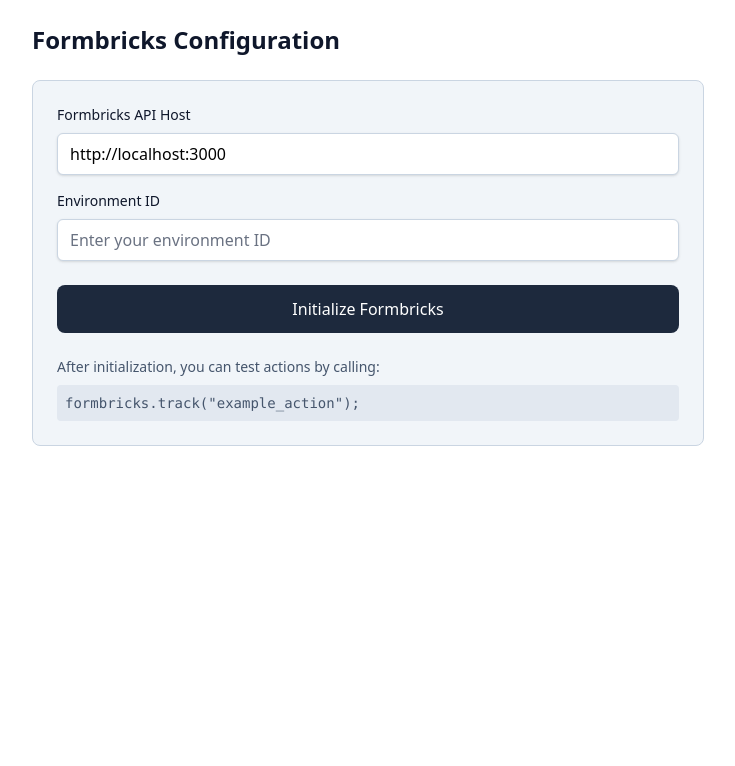
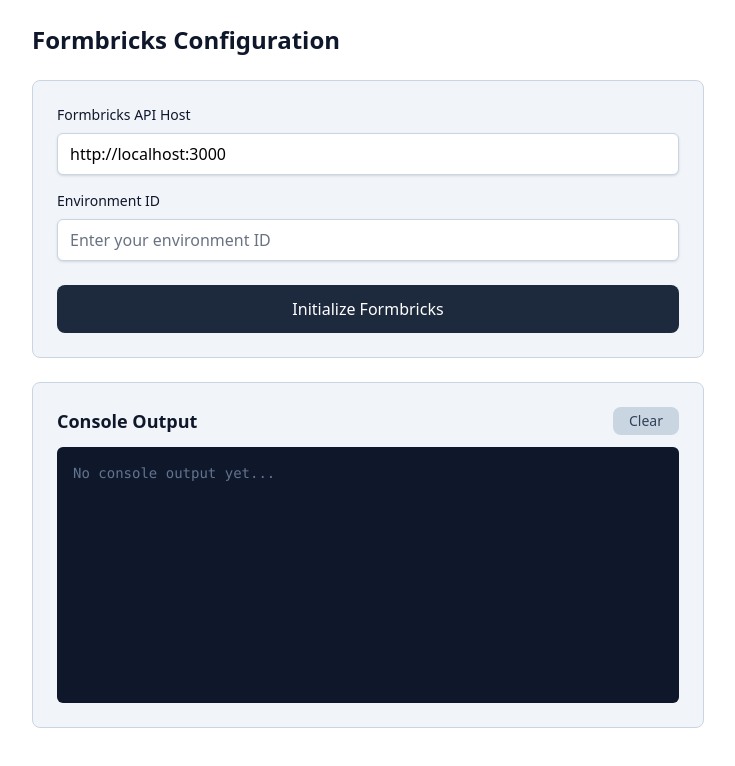
Before and after one commit to formbricks/js, a Next.js app in the folder apps/playground/: page /connect in a window 1280 px wide. Shown: the top 766 px of the page, without its empty margins (272-1007 px from the left). Built offline with nearby package versions, Linux system fonts and the light colour scheme.

Commit message:
Played around a little

```diff
--- a/apps/playground/app/connect/page.tsx
+++ b/apps/playground/app/connect/page.tsx
@@ -1,6 +1,6 @@
 "use client";
 
-import { useState, useEffect } from "react";
+import { useState, useEffect, useRef } from "react";
 import formbricks from "@formbricks/js";
 
 export default function ConfigFormPage(): React.JSX.Element {
@@ -8,6 +8,126 @@
   const [environmentId, setEnvironmentId] = useState("");
   const [isConnected, setIsConnected] = useState(false);
   const [error, setError] = useState("");
+  const [logs, setLogs] = useState<Array<{type: string; content: string; timestamp: Date}>>([]);
+  const consoleOutputRef = useRef<HTMLDivElement>(null);
+
+
+
+  const fetchEnvironmentDetails = async () => {
+  if (!apiHost || !environmentId) {
+    console.error("API Host and Environment ID are required");
+    return;
+  }
+
+  try {
+    // Use Formbricks Management API to fetch environment details
+    const response = await fetch(
+      `${apiHost}/api/v1/management/environments/${environmentId}`,
+      {
+        headers: {
+          "Content-Type": "application/json",
+          // You'll likely need an API key for authenticated requests
+          "Authorization": `Bearer YOUR_API_KEY_HERE`,
+        },
+      }
+    );
+
+    if (!response.ok) {
+      throw new Error(`API error: ${response.status}`);
+    }
+
+    const data = await response.json();
+    console.log("Environment details:", data);
+    // Here you would have license information if available in the API response
+    return data;
+  } catch (error) {
+    console.error("Failed to fetch environment details:", error);
+  }
+};
+
+// Function to fetch actions configured for this environment
+const fetchActions = async () => {
+  if (!apiHost || !environmentId) {
+    console.error("API Host and Environment ID are required");
+    return;
+  }
+
+  try {
+    // Use Formbricks Management API to fetch actions
+    const response = await fetch(
+      `${apiHost}/api/v1/management/environments/${environmentId}/actions`,
+      {
+        headers: {
+          "Content-Type": "application/json",
+          "Authorization": `Bearer YOUR_API_KEY_HERE`,
+        },
+      }
+    );
+
+    if (!response.ok) {
+      throw new Error(`API error: ${response.status}`);
+    }
+
+    const data = await response.json();
+    console.log("Configured actions:", data);
+    return data;
+  } catch (error) {
+    console.error("Failed to fetch actions:", error);
+  }
+};
+
+  // Override console methods to capture logs
+  useEffect(() => {
+    const originalConsoleLog = console.log;
+    const originalConsoleError = console.error;
+    const originalConsoleWarn = console.warn;
+    const originalConsoleInfo = console.info;
+
+    // Function to add log to our state
+    const addLog = (type: string, args: any[]) => {
+      const content = args.map(arg =>
+        typeof arg === 'object' ? JSON.stringify(arg, null, 2) : String(arg)
+      ).join(' ');
+
+      setLogs(prev => [...prev, { type, content, timestamp: new Date() }]);
+    };
+
+    // Override console methods
+    console.log = (...args) => {
+      addLog('log', args);
+      originalConsoleLog.apply(console, args);
+    };
+
+    console.error = (...args) => {
+      addLog('error', args);
+      originalConsoleError.apply(console, args);
+    };
+
+    console.warn = (...args) => {
+      addLog('warn', args);
+      originalConsoleWarn.apply(console, args);
+    };
+
+    console.info = (...args) => {
+      addLog('info', args);
+      originalConsoleInfo.apply(console, args);
+    };
+
+    // Restore original console when unmounting
+    return () => {
+      console.log = originalConsoleLog;
+      console.error = originalConsoleError;
+      console.warn = originalConsoleWarn;
+      console.info = originalConsoleInfo;
+    };
+  }, []);
+
+  // Auto-scroll to bottom when logs update
+  useEffect(() => {
+    if (consoleOutputRef.current) {
+      consoleOutputRef.current.scrollTop = consoleOutputRef.current.scrollHeight;
+    }
+  }, [logs]);
 
   // Initialize Formbricks with form values
   const initFormbricks = (host: string, envId: string) => {
@@ -55,6 +175,14 @@
     }
   };
 
+  const clearLogs = () => {
+    setLogs([]);
+  };
+
+  const testAction = () => {
+    void formbricks.track("example_action");
+  };
+
   return (
     <div className="min-h-screen bg-white px-12 py-6 dark:bg-slate-800">
       <div className="mx-auto max-w-2xl">
@@ -62,7 +190,7 @@
           Formbricks Configuration
         </h1>
 
-        <div className="rounded-lg border border-slate-300 bg-slate-100 p-6 dark:border-slate-600 dark:bg-slate-900">
+        <div className="rounded-lg border border-slate-300 bg-slate-100 p-6 dark:border-slate-600 dark:bg-slate-900 mb-6">
           <form onSubmit={handleSubmit}>
             <div className="mb-4">
               <label
@@ -122,16 +250,88 @@
                 </span>
               </div>
             )}
+          </form>
+        </div>
 
-            <div className="mt-6 text-sm text-slate-600 dark:text-slate-400">
-              <p>
-                After initialization, you can test actions by calling:
-              </p>
-              <pre className="mt-2 p-2 bg-slate-200 dark:bg-slate-800 rounded overflow-x-auto">
-                {`formbricks.track("example_action");`}
-              </pre>
+        {isConnected && (
+          <div className="rounded-lg border border-slate-300 bg-slate-100 p-6 dark:border-slate-600 dark:bg-slate-900 mb-6">
+            <h2 className="text-lg font-semibold text-slate-900 dark:text-white mb-4">
+              Test Formbricks
+            </h2>
+            <button
+              onClick={testAction}
+              className="rounded-lg bg-slate-800 px-6 py-2 text-white hover:bg-slate-700 dark:bg-slate-700 dark:hover:bg-slate-600 mb-2"
+            >
+              Send Test Action
+            </button>
+            <p className="text-sm text-slate-600 dark:text-slate-400">
+              Triggers a test event for Formbricks
+            </p>
+          </div>
+        )}
+
+        {isConnected && (
+            <div className="rounded-lg border border-slate-300 bg-slate-100 p-6 dark:border-slate-600 dark:bg-slate-900 mb-6">
+                <h2 className="text-lg font-semibold text-slate-900 dark:text-white mb-4">
+                Environment Information
+                </h2>
+                <div className="flex flex-col space-y-3 sm:flex-row sm:space-y-0 sm:space-x-3">
+                <button
+                    onClick={fetchEnvironmentDetails}
+                    className="rounded-lg bg-slate-800 px-6 py-2 text-white hover:bg-slate-700 dark:bg-slate-700 dark:hover:bg-slate-600"
+                >
+                    Get Environment Details
+                </button>
+                <button
+                    onClick={fetchActions}
+                    className="rounded-lg bg-slate-800 px-6 py-2 text-white hover:bg-slate-700 dark:bg-slate-700 dark:hover:bg-slate-600"
+                >
+                    Get Configured Actions
+                </button>
+                </div>
+                <p className="mt-2 text-sm text-slate-600 dark:text-slate-400">
+                Results will appear in the console output below
+                </p>
             </div>
-          </form>
+            )}
+
+        <div className="rounded-lg border border-slate-300 bg-slate-100 p-6 dark:border-slate-600 dark:bg-slate-900">
+          <div className="flex justify-between items-center mb-3">
+            <h2 className="text-lg font-semibold text-slate-900 dark:text-white">
+              Console Output
+            </h2>
+            <button
+              onClick={clearLogs}
+              className="rounded-lg bg-slate-300 px-4 py-1 text-sm text-slate-700 hover:bg-slate-400 dark:bg-slate-700 dark:text-slate-200 dark:hover:bg-slate-600"
+            >
+              Clear
+            </button>
+          </div>
+
+          <div
+            ref={consoleOutputRef}
+            className="bg-slate-900 text-slate-100 p-4 rounded-md h-64 overflow-auto font-mono text-sm"
+          >
+            {logs.length === 0 ? (
+              <div className="text-slate-500">No console output yet...</div>
+            ) : (
+              logs.map((log, index) => (
+                <div key={index} className={`mb-1 ${
+                  log.type === 'error' ? 'text-red-400' :
+                  log.type === 'warn' ? 'text-yellow-400' :
+                  log.type === 'info' ? 'text-blue-400' : 'text-slate-200'
+                }`}>
+                  <span className="text-slate-500 mr-2">
+                    {log.timestamp.toLocaleTimeString()}
+                  </span>
+                  <span className="text-slate-400 mr-2">
+                    [{log.type}]
+                  </span>
+                  <span className="whitespace-pre-wrap">{log.content}</span>
+                </div>
+              ))
+            )}
+          </div>
         </div>
       </div>
     </div>
```
